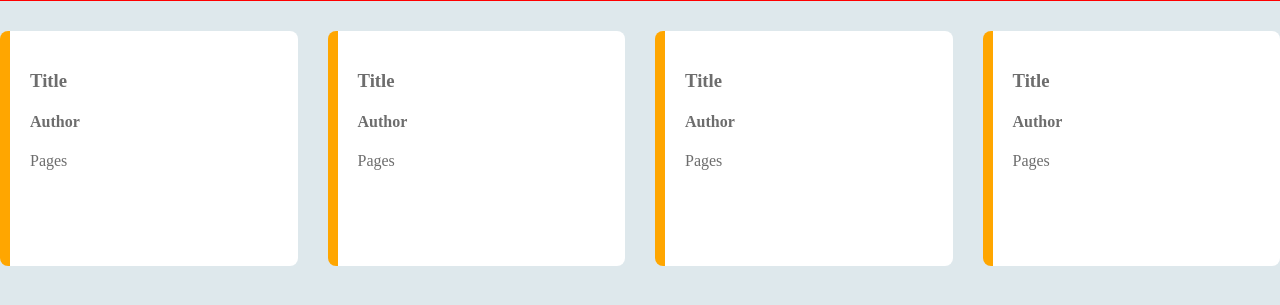
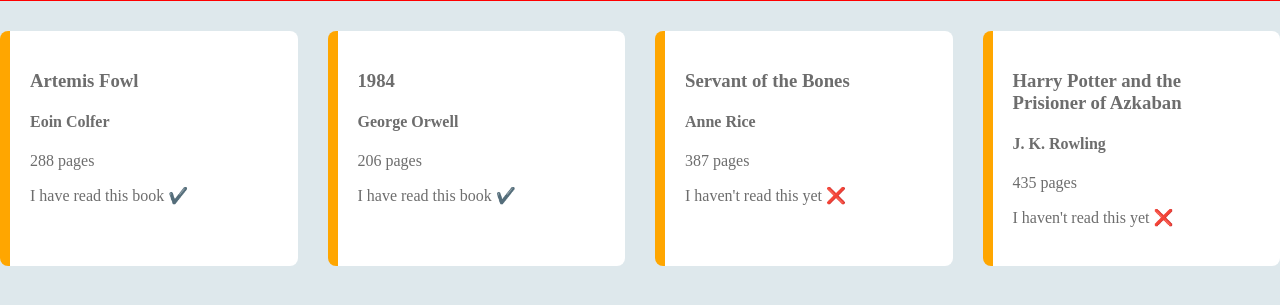
Before and after one commit to lia-na-2210/Library, a website: page index.html in a window 1280 px wide. Shown: the part 141-446 px from the top of the page. Drawn offline with Linux system fonts and the light colour scheme.

Commit message:
dynamic grid, read check

```diff
--- a/index.html
+++ b/index.html
@@ -53,28 +53,7 @@
                 </div>
             </form>
         </div>
-        <div class="grid">
-            <div class="card">
-                <h3>Title</h3>
-                <h4>Author</h4>
-                <p>Pages</p>
-            </div>
-            <div class="card">
-                <h3>Title</h3>
-                <h4>Author</h4>
-                <p>Pages</p>
-            </div>
-            <div class="card">
-                <h3>Title</h3>
-                <h4>Author</h4>
-                <p>Pages</p>
-            </div>
-            <div class="card">
-                <h3>Title</h3>
-                <h4>Author</h4>
-                <p>Pages</p>
-            </div>
-        </div>
+        <div class="grid" id="grid"></div>
     </div>
     <script src="main.js"></script>
 </body>
--- a/main.js
+++ b/main.js
@@ -5,25 +5,25 @@
     title: 'Artemis Fowl',
     author: 'Eoin Colfer',
     pages: '288',
-    checl: 'Yes',
+    check: 'Yes',
   },
   {
     title: '1984',
     author: 'George Orwell',
     pages: '206',
-    checl: 'Yes',
+    check: 'Yes',
   },
   {
     title: 'Servant of the Bones',
     author: 'Anne Rice',
     pages: '387',
-    checl: 'No',
+    check: 'No',
   },
   {
     title: 'Harry Potter and the Prisioner of Azkaban',
     author: 'J. K. Rowling',
     pages: '435',
-    checl: 'No',
+    check: 'No',
   },
 ];
 
@@ -36,18 +36,66 @@
   }
 });
 
-/* function AddBook(title, author, pages, check) {
+function Addelement(title, author, pages, check) {
   this.title = title;
   this.author = author;
   this.pages = pages;
   this.check = check;
-} */
+}
 
 form.addEventListener('submit', (e) => {
   e.preventDefault();
   const fd = new FormData(form);
-  const book = Object.fromEntries(fd);
-  myLibrary.push(book);
+  const element = Object.fromEntries(fd);
+  myLibrary.push(element);
+  newCard(element);
   form.reset();
   console.log(myLibrary);
 });
+
+function newCard(element) {
+  const newTitle = element.title;
+  const newAuthor = element.author;
+  const newPages = element.pages;
+  const newCheck = element.check;
+  const grid = document.getElementById('grid');
+  const div = document.createElement('div');
+  div.className = 'card';
+  div.innerHTML = `
+  <h3>${newTitle}</h3>
+  <h4>${newAuthor}</h4>
+  <p>${newPages} pages</p>
+  `;
+  grid.appendChild(div);
+}
+
+function createCard() {
+  const grid = document.getElementById('grid');
+  myLibrary.forEach((element) => {
+    const newTitle = element.title;
+    const newAuthor = element.author;
+    const newPages = element.pages;
+    const newCheck = element.check;
+    console.log(newCheck);
+
+    const check = readCheck(newCheck);
+    const div = document.createElement('div');
+    div.className = 'card';
+    div.innerHTML = `
+    <h3>${newTitle}</h3>
+    <h4>${newAuthor}</h4>
+    <p>${newPages} pages</p>
+    <p>${check}</p>
+    `;
+    grid.appendChild(div);
+  });
+}
+
+function readCheck(choice) {
+  if (choice === 'Yes') {
+    return ('I have read this book ✔️');
+  }
+  return ("I haven't read this yet ❌");
+}
+
+window.onload = createCard();
```
